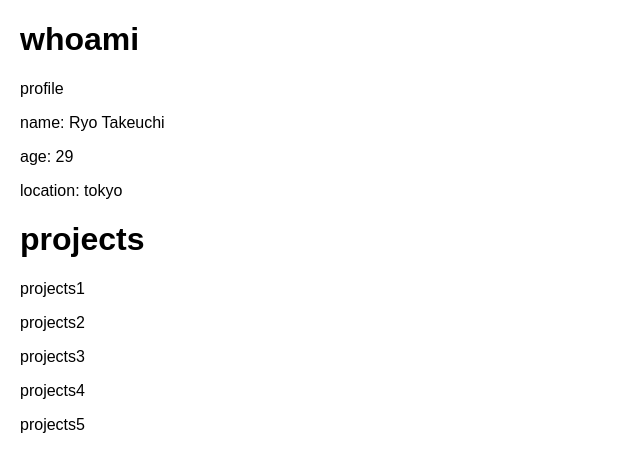
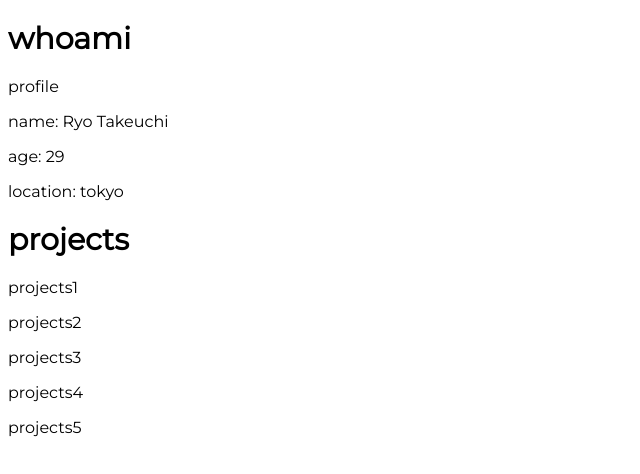
Before and after one commit to ryotakeuchi/whoami, a plain HTML site: page index.html in a window 1280 px wide. Shown: the whole page, without its empty margins (0-640 px from the left). Drawn offline with Linux system fonts and the light colour scheme.

Commit message:
全体更新

```diff
--- a/index.html
+++ b/index.html
@@ -3,15 +3,16 @@
 <head>
   <meta charset="UTF-8">
   <title>whoami</title>
+  <link href="https://fonts.googleapis.com/css2?family=Montserrat&display=swap" rel="stylesheet">
   <link rel="stylesheet" href="style.css">
 </head>
 <body>
-  <h1>whoami</h1>
+  <h1 class="whoami-title">whoami</h1>
   <p>profile</p>
   <p>name: Ryo Takeuchi</p>
   <p>age: 29</p>
   <p>location: tokyo</p>
-  <h1>projects</h1>
+  <h1 class="projects-title">projects</h1>
     <p><a href="projects1.html" class="projects-title-link">projects1</a></p>
     <p><a href="projects2.html" class="projects-title-link">projects2</a></p>
     <p><a href="projects3.html" class="projects-title-link">projects3</a></p>
--- a/style.css
+++ b/style.css
@@ -1,10 +1,18 @@
-body {
-    font-family: sans-serif;
-    background: #ffffff;
-    margin: 20px;
+
+  body {
+    font-family: "Montserrat", sans-serif;
   }
 
+
+
+
   .whoami-title {
+    font-size: 30px;
+    font-weight: bold;
+    color: #000000;
+  }
+
+  .projects-title {
     font-size: 30px;
     font-weight: bold;
     color: #000000;
```
